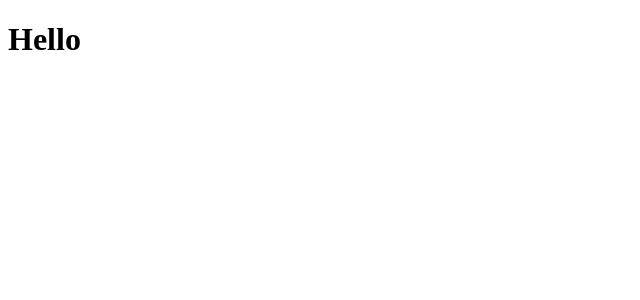
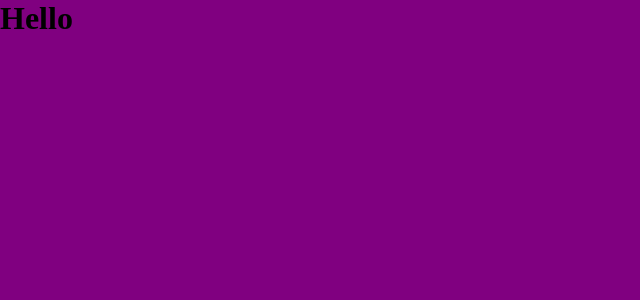
Before and after one commit to Mathh19/react-landing-pages, a React (Create React App) app: page / in a window 1280 px wide. Shown: the top 300 px of the page, without its empty margins (0-640 px from the left). Built offline with nearby package versions, Linux system fonts and the light colour scheme.

Commit message:
configurando styled components

```diff
--- a/package.json
+++ b/package.json
@@ -9,6 +9,7 @@
     "react": "^18.2.0",
     "react-dom": "^18.2.0",
     "react-scripts": "5.0.1",
+    "styled-components": "^5.3.5",
     "web-vitals": "^2.1.4"
   },
   "scripts": {
--- a/src/index.jsx
+++ b/src/index.jsx
@@ -1,10 +1,12 @@
 import React from 'react';
 import ReactDOM from 'react-dom/client';
+import { GlobalStyles } from './styles/global-styles';
 import Home from './templates/App/index';
 
 const root = ReactDOM.createRoot(document.getElementById('root'));
 root.render(
   <React.StrictMode>
     <Home />
+    <GlobalStyles />
   </React.StrictMode>,
 );
--- /dev/null
+++ b/src/styles/global-styles.js
@@ -0,0 +1,12 @@
+import { createGlobalStyle } from 'styled-components';
+
+export const GlobalStyles = createGlobalStyle`
+  *{
+    margin: 0;
+    padding: 0;
+  }
+
+  body {
+    background-color: purple;
+  }
+`;
--- a/src/templates/App/App.css
+++ /dev/null
@@ -1,38 +0,0 @@
-.App {
-  text-align: center;
-}
-
-.App-logo {
-  height: 40vmin;
-  pointer-events: none;
-}
-
-@media (prefers-reduced-motion: no-preference) {
-  .App-logo {
-    animation: App-logo-spin infinite 20s linear;
-  }
-}
-
-.App-header {
-  background-color: #282c34;
-  min-height: 100vh;
-  display: flex;
-  flex-direction: column;
-  align-items: center;
-  justify-content: center;
-  font-size: calc(10px + 2vmin);
-  color: white;
-}
-
-.App-link {
-  color: #61dafb;
-}
-
-@keyframes App-logo-spin {
-  from {
-    transform: rotate(0deg);
-  }
-  to {
-    transform: rotate(360deg);
-  }
-}
--- a/src/templates/App/index.jsx
+++ b/src/templates/App/index.jsx
@@ -1,7 +1,11 @@
+import * as Styled from './styles';
+
 function Home() {
   return (
     <div className="App">
-      <h1>Hello</h1>
+      <Styled.Wrapper>
+        <h1>Hello</h1>
+      </Styled.Wrapper>
     </div>
   );
 }
--- /dev/null
+++ b/src/templates/App/styles.js
@@ -0,0 +1,7 @@
+import styled, { css } from 'styled-components';
+
+export const Wrapper = styled.div`
+  ${({ background }) => css`
+    background-color: ${background};
+  `}
+`;
```
Also changed, not shown: 2 other files (tests, documents, lock files or other folders).
